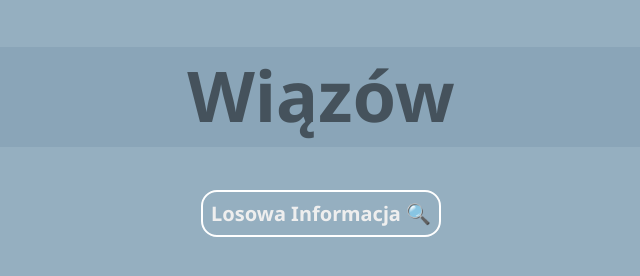
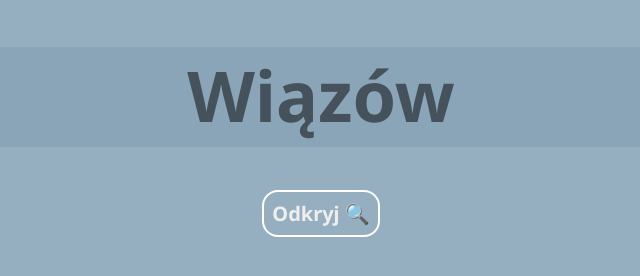
Before and after one commit to KrzysztofStaron/GaminaWiazow, a plain HTML site: page index.html in a window 1280 px wide. Shown: the whole page, without its empty margins (319-959 px from the left). Drawn offline with Linux system fonts and the light colour scheme.

Commit message:
random info

```diff
--- a/index.html
+++ b/index.html
@@ -20,7 +20,7 @@
       <h1>Wiązów</h1>
 
       <span class="button">
-        <a id="aInSpan" href="#">Losowa Informacja 🔍</a>
+        <a id="aInSpan" href="">Odkryj 🔍</a>
         <!--<img src="https://img.icons8.com/ios-filled/100/000000/search--v1.png"/>-->
       </span>
     </div>
```
